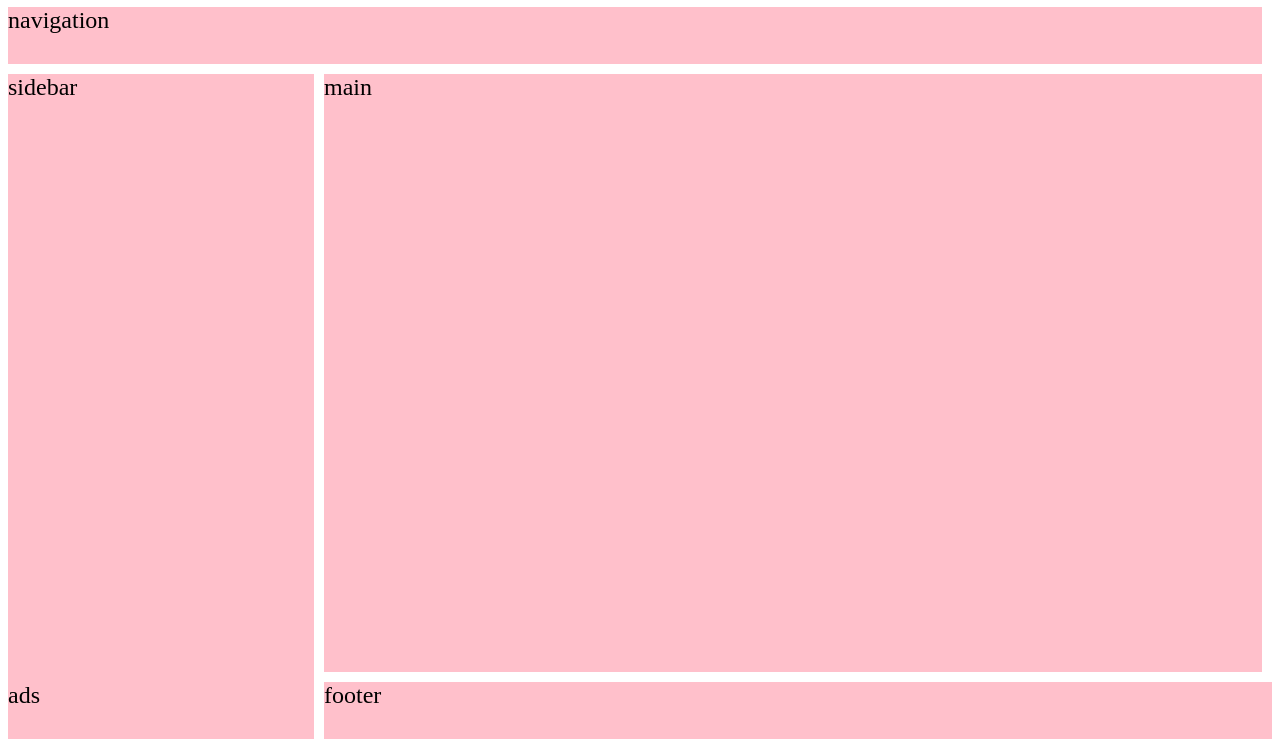
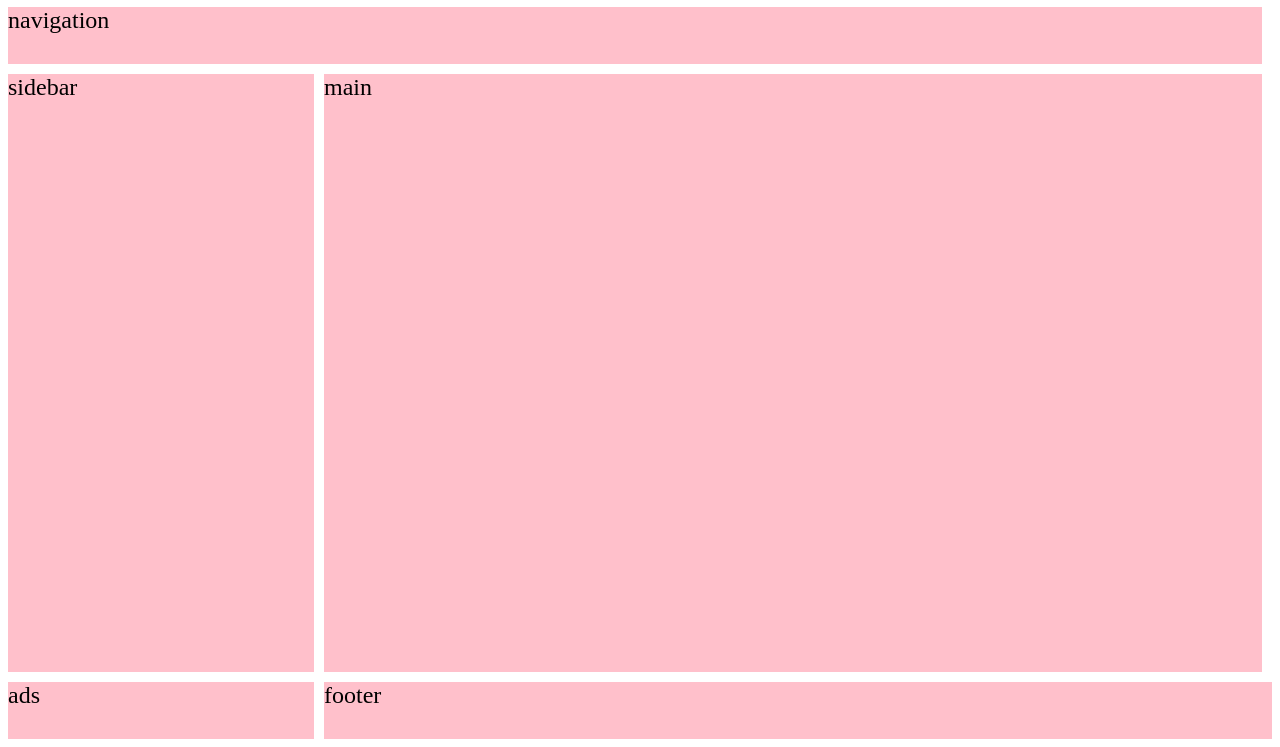
Before and after one commit to binayjy8/ANIM-PR, a plain HTML site: page index4.html in a window 1280 px wide. Shown: the part 69-816 px from the top of the page. Drawn offline with Linux system fonts and the light colour scheme.

Commit message:
correct in code

```diff
--- a/style4.css
+++ b/style4.css
@@ -19,7 +19,7 @@
 
 .sidebar {
     grid-column: 1 / span 3;
-    grid-row: 3 / span 10;
+    grid-row: 3 / span 9;
 }
 
 .navigation {
```
